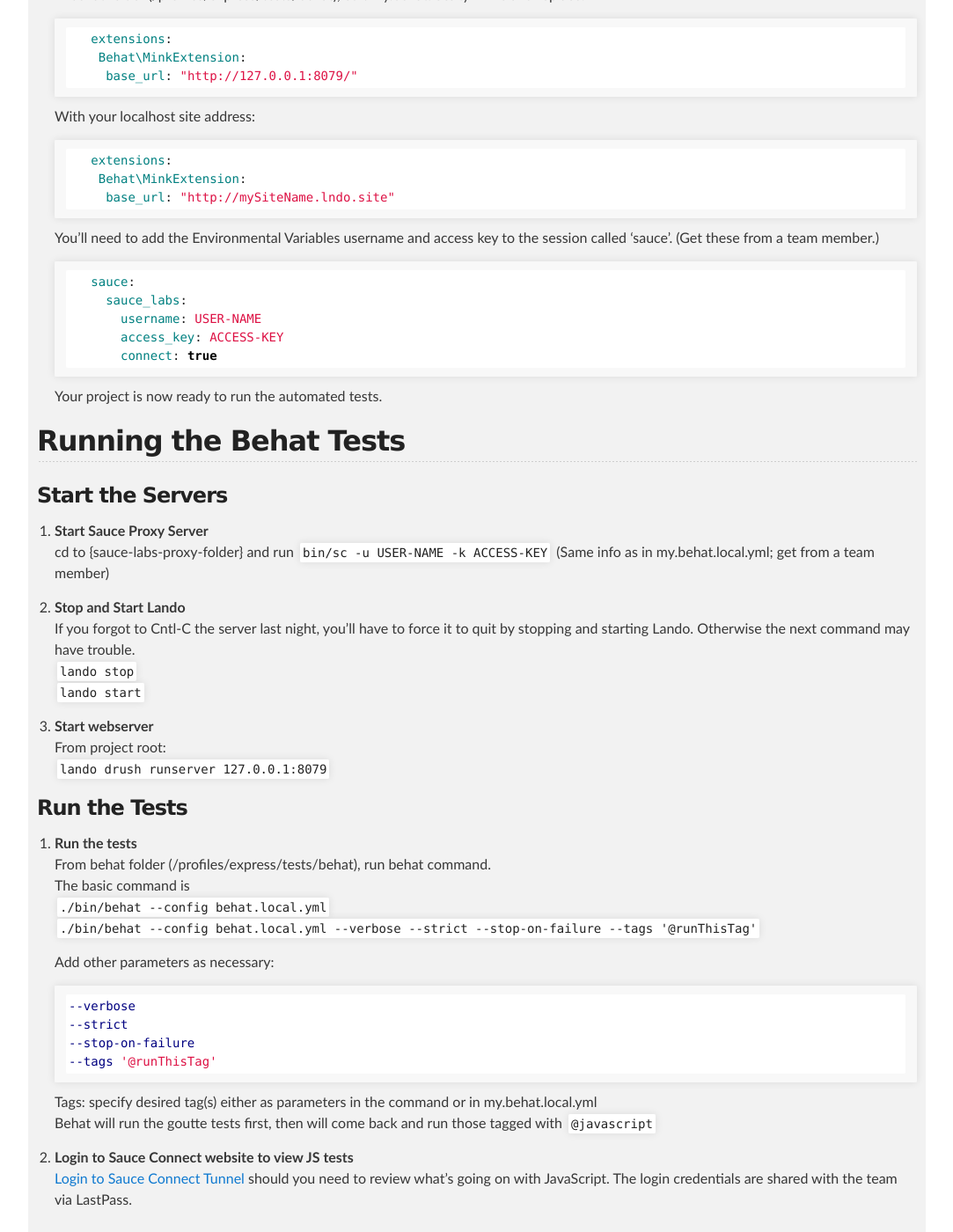
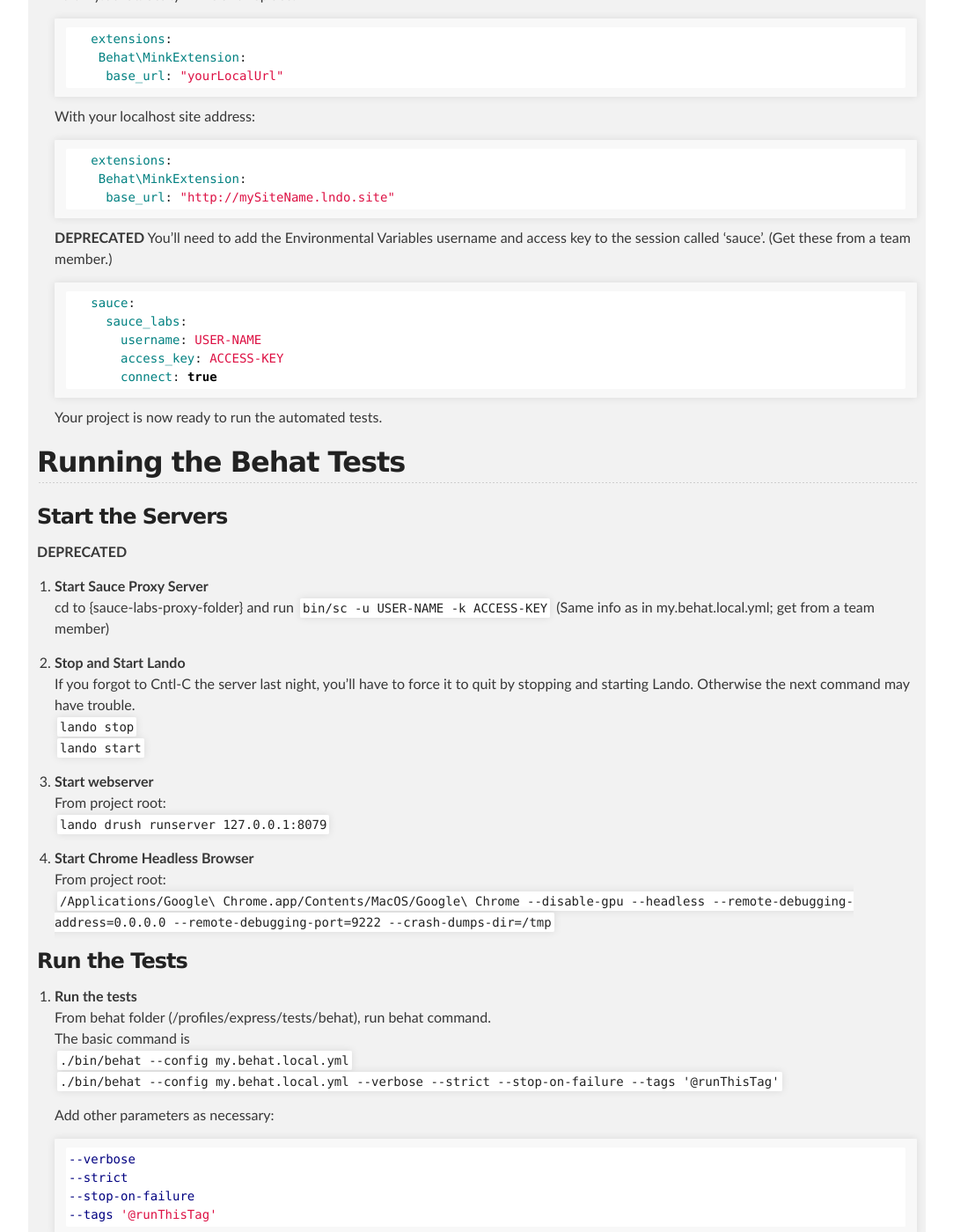
Before and after one commit to cathysnider/cathysnider.github.io, a Jekyll site: the page built from behat.md, in a window 1280 px wide and 1400 px high, scrolled down 976 px. Shown: the whole window at 88% size, without its empty margins (98-1181 px from the left). Built offline with Jekyll 4.4.1, drawn with Linux system fonts in a browser that asks for light colours; some of the changed text lies outside the part shown.

Commit message:
update behat info

````diff
--- a/behat.md
+++ b/behat.md
@@ -29,16 +30,16 @@ layout: default
    (in the browser: (admin/config/people/ldap/authentication)
 
 1. **Duplicate behat.local.yml to my.behat.local.yml and update it with local environmental variables (i.e. server URL and access info)**
-   Be in project root. <br />
-   `cp ../my.behat.local.yml profiles/express/tests/behat`
+   In profiles/express/tests/behat <br />
+   `cp behat.local.yml my.behat.local.yml`
    You'll use my.behat.local.yml to run local tests. It is GitIgnored. <br />
    `lando info` to verify your local server URL (`http://mySiteName.lndo.site`)<br />
-   In behat folder (/profiles/express/tests/behat), edit my.behat.local.yml file and replace:
+   Edit my.behat.local.yml file and replace:
 
       ```yml
       extensions:
        Behat\MinkExtension:
-        base_url: "http://127.0.0.1:8079/"
+        base_url: "yourLocalUrl"
       ```
 
       With your localhost site address:
@@ -49,6 +50,7 @@ layout: default
         base_url: "http://mySiteName.lndo.site"
       ```
 
+    **DEPRECATED**
       You'll need to add the Environmental Variables username and access key to the session called 'sauce'. (Get these from a team member.)
       ``` yml
       sauce:
@@ -63,6 +65,7 @@ Your project is now ready to run the automated tests.
 
 ### Start the Servers
 
+**DEPRECATED**
 1. **Start Sauce Proxy Server** <br />
    cd to {sauce-labs-proxy-folder} and run `bin/sc -u USER-NAME -k ACCESS-KEY` (Same info as in my.behat.local.yml; get from a team member)<br />
 
@@ -75,13 +78,17 @@ Your project is now ready to run the automated tests.
    From project root: <br />
    `lando drush runserver 127.0.0.1:8079`
 
+1. **Start Chrome Headless Browser** <br />
+  From project root: <br />
+  `/Applications/Google\ Chrome.app/Contents/MacOS/Google\ Chrome --disable-gpu --headless --remote-debugging-address=0.0.0.0 --remote-debugging-port=9222 --crash-dumps-dir=/tmp`
+
 ### Run the Tests
 
 1. **Run the tests** <br />
    From behat folder (/profiles/express/tests/behat), run behat command.  <br />
    The basic command is <br />
-   `./bin/behat --config behat.local.yml` <br />
-   `./bin/behat --config behat.local.yml --verbose --strict --stop-on-failure --tags '@runThisTag'` <br />
+   `./bin/behat --config my.behat.local.yml` <br />
+   `./bin/behat --config my.behat.local.yml --verbose --strict --stop-on-failure --tags '@runThisTag'` <br />
 
    Add other parameters as necessary: <br />
    ```sh
@@ -94,6 +101,7 @@ Your project is now ready to run the automated tests.
    Tags: specify desired tag(s) either as parameters in the command or in my.behat.local.yml <br />
    Behat will run the goutte tests first, then will come back and run those tagged with `@javascript`
 
+**DEPRECATED**
 1. **Login to Sauce Connect website to view JS tests**<br />
    [Login to Sauce Connect Tunnel](https://app.saucelabs.com/login) should you need to review what's going on with JavaScript. The login credentials are shared with the team via LastPass.
 
````
Also changed, not shown: other parts of behat.md (+3 -2 lines).
